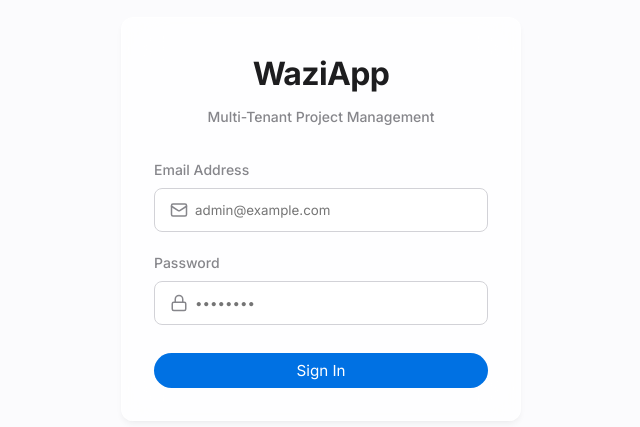
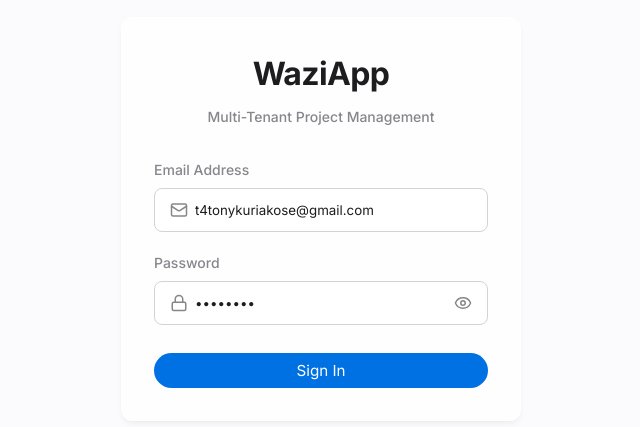
Before and after one commit to tonykuriakose/waziapp-frontend, a React (Vite) app: page /login in a window 1280 px wide. Shown: the part 181-608 px from the top of the page, without its empty margins (319-959 px from the left). Built offline with nearby package versions, Linux system fonts and the light colour scheme; no server answers.

Commit message:
Fix:login page bug

```diff
--- a/src/pages/Login.tsx
+++ b/src/pages/Login.tsx
@@ -3,12 +3,13 @@
 import { useAppDispatch } from '../store/hooks';
 import { setCredentials } from '../store/authSlice';
 import api from '../api/axios';
-import { Lock, Mail } from 'lucide-react';
+import { Lock, Mail, Eye, EyeOff } from 'lucide-react';
 import toast from 'react-hot-toast';
 
 const Login = () => {
-  const [email, setEmail] = useState('');
-  const [password, setPassword] = useState('');
+  const [email, setEmail] = useState('t4tonykuriakose@gmail.com');
+  const [password, setPassword] = useState('admin123');
+  const [showPassword, setShowPassword] = useState(false);
   const [loading, setLoading] = useState(false);
   const dispatch = useAppDispatch();
   const navigate = useNavigate();
@@ -45,7 +46,7 @@
               <input
                 type="email"
                 className="input"
-                placeholder="admin@example.com"
+                placeholder="t4tonykuriakose@gmail.com"
                 style={{ paddingLeft: '2.5rem' }}
                 value={email}
                 onChange={(e) => setEmail(e.target.value)}
@@ -59,14 +60,34 @@
             <div style={{ position: 'relative' }}>
               <Lock size={18} style={{ position: 'absolute', left: '1rem', top: '50%', transform: 'translateY(-50%)', color: 'var(--text-muted)' }} />
               <input
-                type="password"
+                type={showPassword ? "text" : "password"}
                 className="input"
-                placeholder="••••••••"
-                style={{ paddingLeft: '2.5rem' }}
+                placeholder="admin123"
+                style={{ paddingLeft: '2.5rem', paddingRight: '2.5rem' }}
                 value={password}
                 onChange={(e) => setPassword(e.target.value)}
                 required
               />
+              <button
+                type="button"
+                onClick={() => setShowPassword(!showPassword)}
+                style={{
+                  position: 'absolute',
+                  right: '1rem',
+                  top: '50%',
+                  transform: 'translateY(-50%)',
+                  background: 'none',
+                  border: 'none',
+                  cursor: 'pointer',
+                  color: 'var(--text-muted)',
+                  display: 'flex',
+                  alignItems: 'center',
+                  justifyContent: 'center',
+                  padding: 0
+                }}
+              >
+                {showPassword ? <EyeOff size={18} /> : <Eye size={18} />}
+              </button>
             </div>
           </div>
 
```
